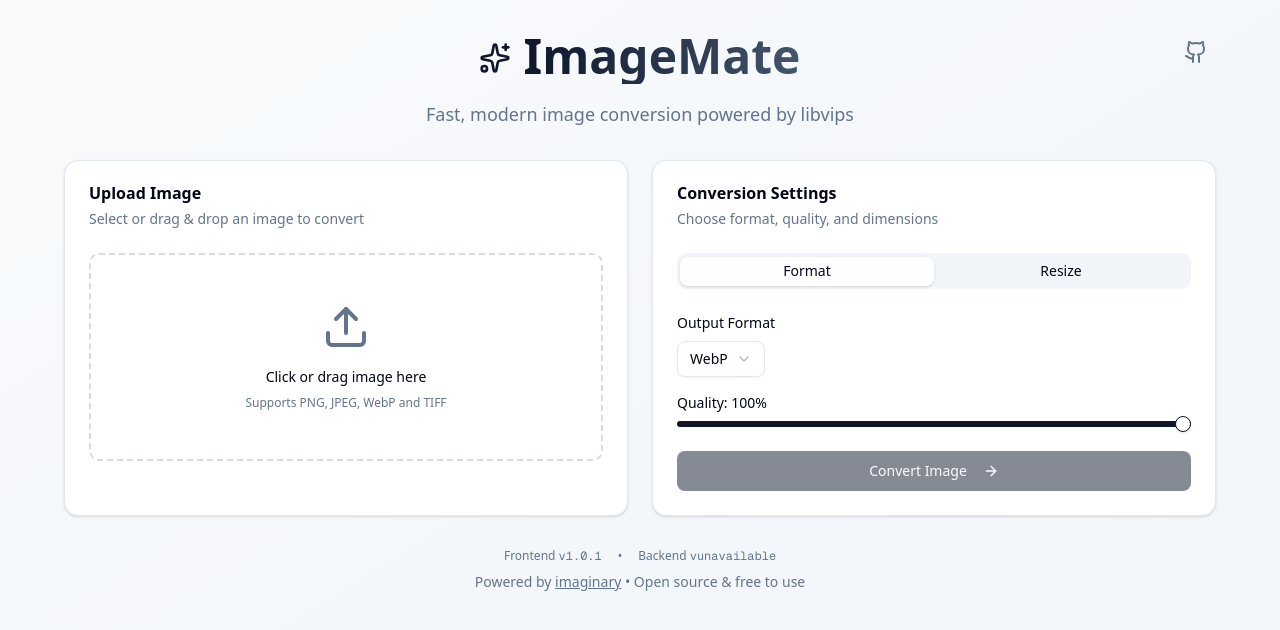
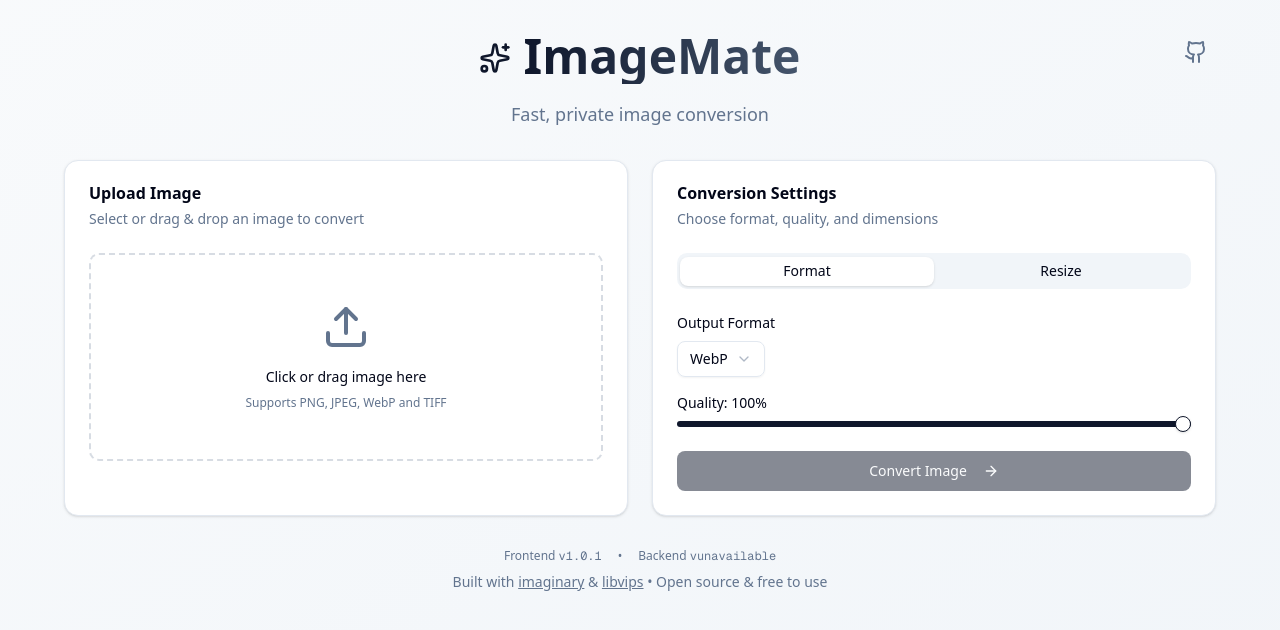
Before and after one commit to edgiumtech/ImageMate, a Next.js app in the folder client/: page / in a window 1280 px wide. Shown: the top 630 px of the page. Built offline with nearby package versions, Linux system fonts and the light colour scheme; no server answers.

Commit message:
fix: Improve header/footer consistency and credit both imaginary and libvips

```diff
--- a/client/components/image-converter/footer.tsx
+++ b/client/components/image-converter/footer.tsx
@@ -31,7 +31,7 @@
         </span>
       </div>
       <p className="text-sm text-muted-foreground">
-        Powered by{" "}
+        Built with{" "}
         <a
           href="https://github.com/h2non/imaginary"
           target="_blank"
@@ -39,8 +39,17 @@
           className="underline hover:text-foreground"
         >
           imaginary
-        </a>{" "}
-        • Open source & free to use
+        </a>
+        {" & "}
+        <a
+          href="https://libvips.github.io/libvips/"
+          target="_blank"
+          rel="noopener noreferrer"
+          className="underline hover:text-foreground"
+        >
+          libvips
+        </a>
+        {" • Open source & free to use"}
       </p>
     </div>
   );
--- a/client/components/image-converter/header.tsx
+++ b/client/components/image-converter/header.tsx
@@ -21,7 +21,7 @@
         </h1>
       </div>
       <p className="text-lg text-muted-foreground">
-        Fast, modern image conversion powered by libvips
+        Fast, private image conversion
       </p>
     </div>
   );
```
